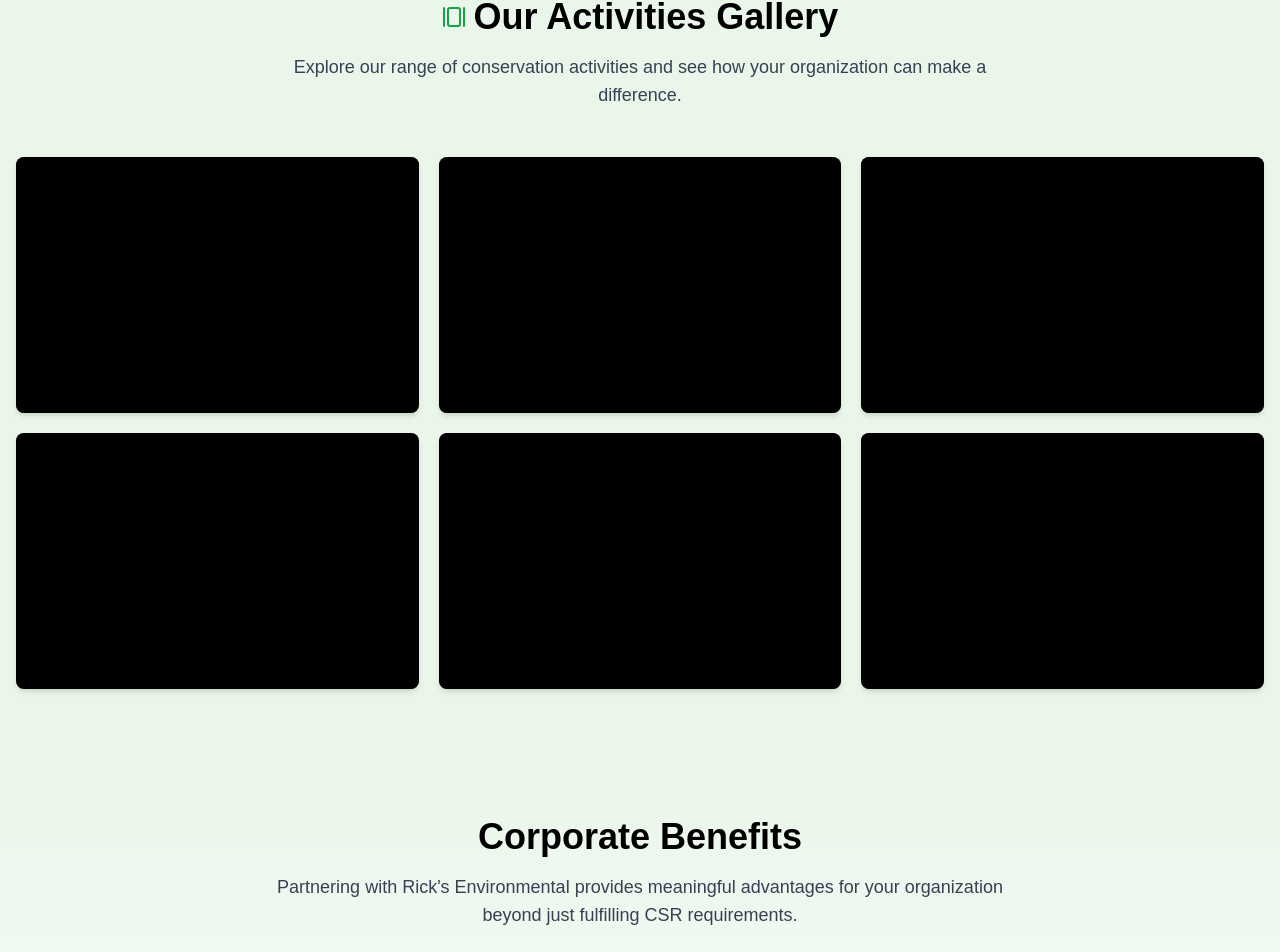
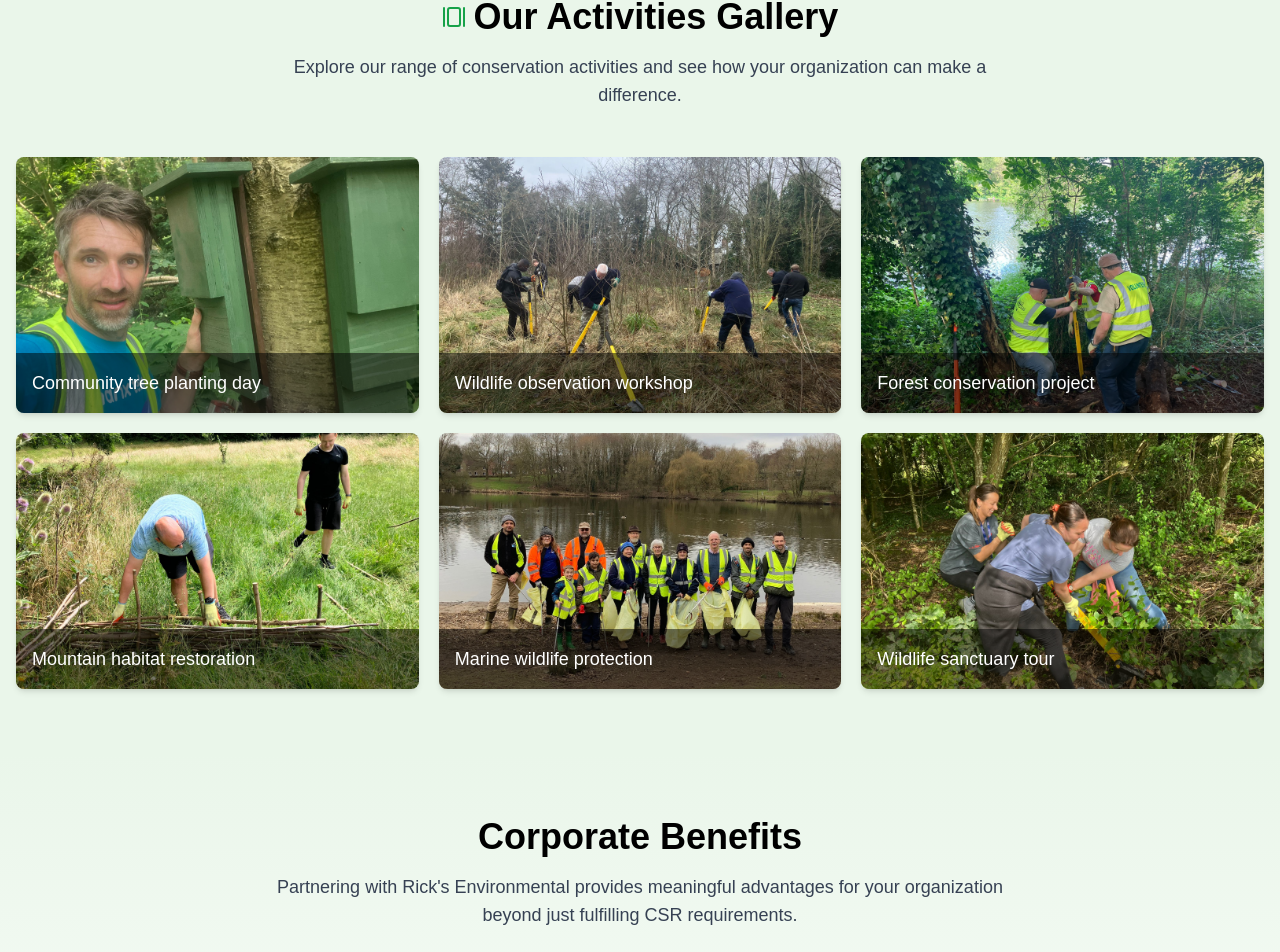
Before and after one commit to SamHats/ricksenviromental, a Next.js app: page / in a window 1280 px wide. Shown: the part 2041-2993 px from the top of the page. Built offline with nearby package versions, Linux system fonts and the light colour scheme.

Commit message:
refactor: PhotoGallerySection remove unused lightbox functionality and adjust image properties

```diff
--- a/components/photoGallerySection.tsx
+++ b/components/photoGallerySection.tsx
@@ -1,6 +1,6 @@
 "use client";
 
-import React, { useState } from "react";
+import React from "react";
 import { GalleryHorizontal } from "lucide-react";
 import {
   Carousel,
@@ -45,16 +45,6 @@ const galleryImages = [
 ];
 
 const PhotoGallerySection: React.FC = () => {
-  const [selectedImage, setSelectedImage] = useState<number | null>(null);
-
-  const openLightbox = (index: number) => {
-    setSelectedImage(index);
-  };
-
-  const closeLightbox = () => {
-    setSelectedImage(null);
-  };
-
   return (
     <section className="py-16 bg-accent" id="gallery">
       <div className="container mx-auto px-4">
@@ -76,16 +66,16 @@ const PhotoGallerySection: React.FC = () => {
           {galleryImages.map((image, index) => (
             <div
               key={image.src + index}
-              className="relative overflow-hidden rounded-lg shadow-md group cursor-pointer h-64"
-              onClick={() => openLightbox(index)}>
+              className="relative overflow-hidden rounded-lg shadow-md group h-64">
               <Image
                 src={image.src}
                 alt={image.alt}
-                fill={true}
-                className="w-full h-full object-cover transition duration-300 group-hover:scale-105"
+                width={500}
+                height={300}
+                className="w-full h-full object-cover"
               />
-              <div className="absolute inset-0 bg-black bg-opacity-0 group-hover:bg-opacity-40 transition-all duration-300 flex items-end">
-                <div className="p-4 w-full text-white transform translate-y-full group-hover:translate-y-0 transition-transform duration-300">
+              <div className="absolute inset-0 flex items-end">
+                <div className="p-4 w-full text-white bg-black/50">
                   <p className="font-medium text-lg">{image.caption}</p>
                 </div>
               </div>
@@ -117,30 +107,6 @@ const PhotoGallerySection: React.FC = () => {
             <CarouselNext className="right-1" />
           </Carousel>
         </div>
-
-        {/* Lightbox */}
-        {selectedImage !== null && (
-          <div
-            className="fixed inset-0 z-50 bg-black bg-opacity-90 flex items-center justify-center p-4"
-            onClick={closeLightbox}>
-            <div className="relative max-w-4xl w-full">
-              <button
-                onClick={closeLightbox}
-                className="absolute -top-10 right-0 text-white hover:text-primary">
-                Close
-              </button>
-              <Image
-                src={galleryImages[selectedImage].src}
-                alt={galleryImages[selectedImage].alt}
-                fill={true}
-                className="w-full h-auto max-h-[80vh] object-contain rounded-lg"
-              />
-              <p className="text-white text-center mt-4 text-lg">
-                {galleryImages[selectedImage].caption}
-              </p>
-            </div>
-          </div>
-        )}
       </div>
     </section>
   );
--- a/components/ui/carousel.tsx
+++ b/components/ui/carousel.tsx
@@ -158,7 +158,7 @@ const CarouselContent = React.forwardRef<
         ref={ref}
         className={cn(
           "flex",
-          orientation === "horizontal" ? "-ml-4" : "-mt-4 flex-col",
+          orientation === "horizontal" ? "" : "-mt-4 flex-col",
           className
         )}
         {...props}
```
